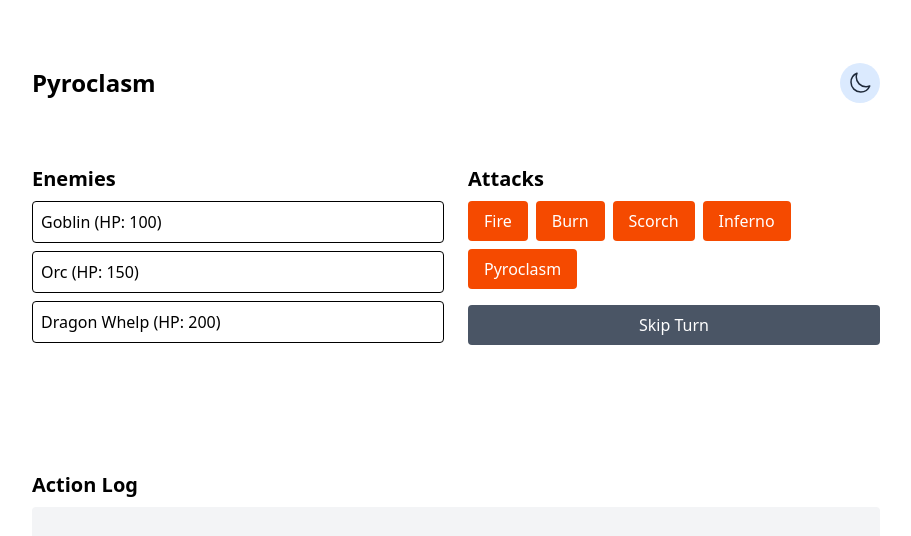
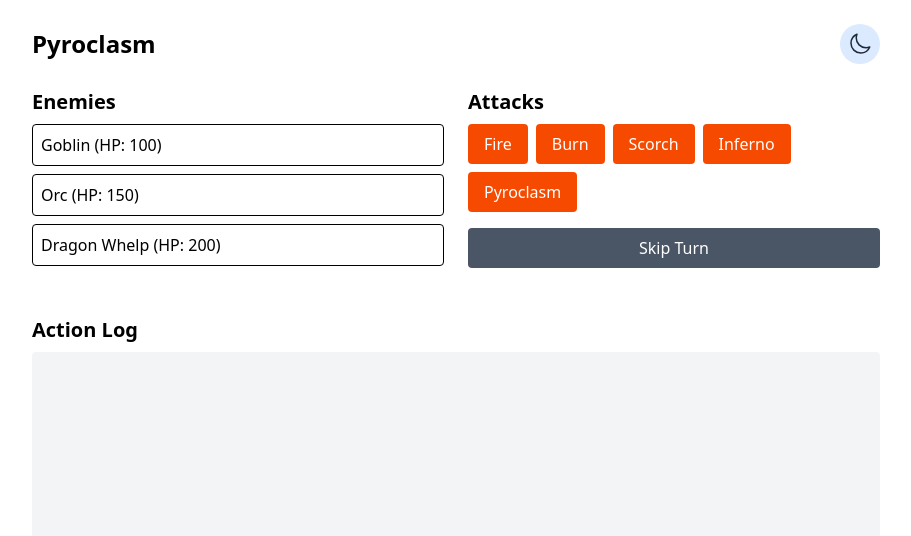
Before and after one commit to kyletolle/pyroclasm, a React (Vite) app: page / in a window 1280 px wide. Shown: the top 536 px of the page, without its empty margins (184-1095 px from the left). Built offline with nearby package versions, Linux system fonts and the light colour scheme.

Commit message:
Handle dark/light mode better in App

```diff
--- a/src/App.tsx
+++ b/src/App.tsx
@@ -1,4 +1,4 @@
-import { useState } from 'react';
+import { useState, useEffect } from 'react';
 import { EnemyList, type Enemy } from './components/EnemyList';
 import { type DamageEffect, AttackPanel } from './components/AttackPanel';
 import ActionLog from './components/ActionLog';
@@ -35,6 +35,24 @@
   ]);
   const [selectedEnemy, setSelectedEnemy] = useState<Enemy | null>(null);
   const [log, setLog] = useState<string[]>([]);
+  const [theme, setTheme] = useState(
+    document.documentElement.classList.contains('dark') ? 'dark' : 'light'
+  );
+
+  // Listen for theme changes
+  useEffect(() => {
+    const observer = new MutationObserver(mutations => {
+      mutations.forEach(mutation => {
+        if (mutation.attributeName === 'class') {
+          const isDark = document.documentElement.classList.contains('dark');
+          setTheme(isDark ? 'dark' : 'light');
+        }
+      });
+    });
+
+    observer.observe(document.documentElement, { attributes: true });
+    return () => observer.disconnect();
+  }, []);
 
   const useAttack = (effect: DamageEffect) => {
     if (!selectedEnemy) {
@@ -102,7 +120,10 @@
   };
 
   return (
-    <div className="p-6 max-w-4xl mx-auto grid grid-cols-1 md:grid-cols-2 gap-6 dark:bg-gray-900 dark:text-white min-h-screen">
+    <div
+      className={`w-full min-h-screen ${theme === 'dark' ? 'bg-gray-900 text-white' : 'bg-white text-black'}`}
+    >
+      <div className="p-6 max-w-4xl mx-auto grid grid-cols-1 md:grid-cols-2 gap-6">
         <div className="flex justify-between items-center col-span-1 md:col-span-2">
           <h1 className="text-2xl font-bold">Pyroclasm</h1>
           <ThemeToggle />
@@ -118,7 +139,11 @@
           <div className="mt-4">
             <button
               onClick={skipTurn}
-            className="w-full bg-gray-600 hover:bg-gray-700 dark:bg-gray-700 dark:hover:bg-gray-800 text-white px-4 py-2 rounded"
+              className={`w-full px-4 py-2 rounded ${
+                theme === 'dark'
+                  ? 'bg-gray-700 hover:bg-gray-800 text-white'
+                  : 'bg-gray-600 hover:bg-gray-700 text-white'
+              }`}
             >
               Skip Turn
             </button>
@@ -126,6 +151,7 @@
         </div>
         <ActionLog log={log} />
       </div>
+    </div>
   );
 }
 
```
Lines whose indentation alone changed are shown as unchanged.
